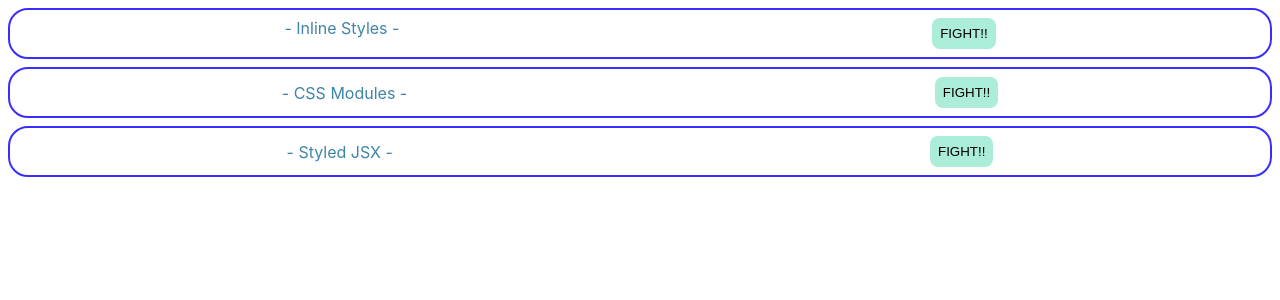
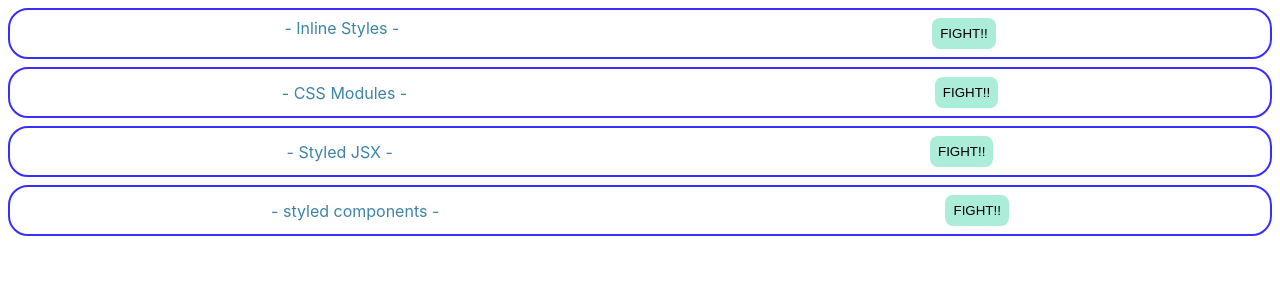
Before and after one commit to ahiru401066/React, a React (Create React App) app in the folder my-react-project/: page / in a window 1280 px wide. Shown: the top 300 px of the page. Built offline with nearby package versions, Linux system fonts and the light colour scheme.

Commit message:
styled-components

```diff
--- a/my-react-project/package.json
+++ b/my-react-project/package.json
@@ -10,6 +10,7 @@
     "react": "^18.3.1",
     "react-dom": "^18.3.1",
     "react-scripts": "5.0.1",
+    "styled-components": "^6.1.13",
     "styled-jsx": "^5.1.6",
     "web-vitals": "^2.1.4"
   },
--- a/my-react-project/src/App.js
+++ b/my-react-project/src/App.js
@@ -1,6 +1,7 @@
 import { CssModules } from "./Components/CssModules";
 import{ InlineStyle } from "./Components/InlineStyle"
 import { StyledJsx } from "./Components/Styled";
+import { StyledComponents } from "./Components/StyledComponents";
 import "./styles.css";
 
 export default function App() {
@@ -9,6 +10,7 @@
       <InlineStyle />
       <CssModules />
       <StyledJsx />
+      <StyledComponents />
     </div>
   )
 }
--- /dev/null
+++ b/my-react-project/src/Components/StyledComponents.jsx
@@ -0,0 +1,36 @@
+import styled from "styled-components";
+
+export const StyledComponents = () => {
+  return (
+    <SContainer>
+      <STtile>- styled components -</STtile>
+       <SButton>FIGHT!!</SButton>
+    </SContainer>
+  );
+};
+
+const SContainer = styled.div`
+  border: solid 2px #392eff;
+  border-radius: 20px;
+  padding: 8px;
+  margin: 8px;
+  display: flex;
+  justify-content: space-around;
+  align-items: center;
+`
+const STtile = styled.p`
+  margin: 0;
+  color: #3d84a8;
+`
+
+const SButton = styled.button`
+  background-color: #abedd8;
+  border: none;
+  padding: 8px;
+  border-radius: 8px;
+  &:hover {
+    background-color:  #46cdcf;
+    color: #fff;
+    cursor: pointer;
+  }
+`
```
Also changed, not shown: 1 other file (tests, documents, lock files or other folders).
